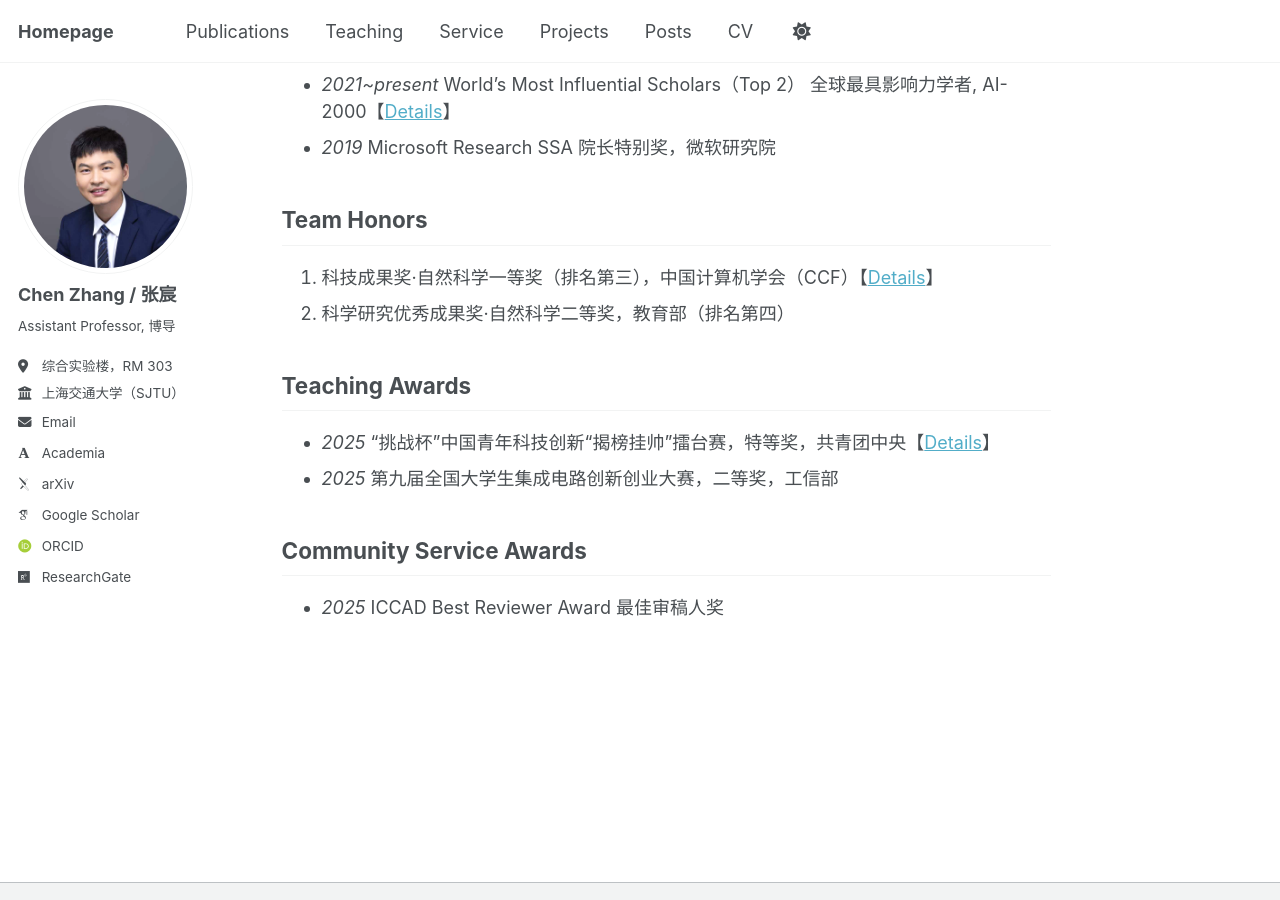
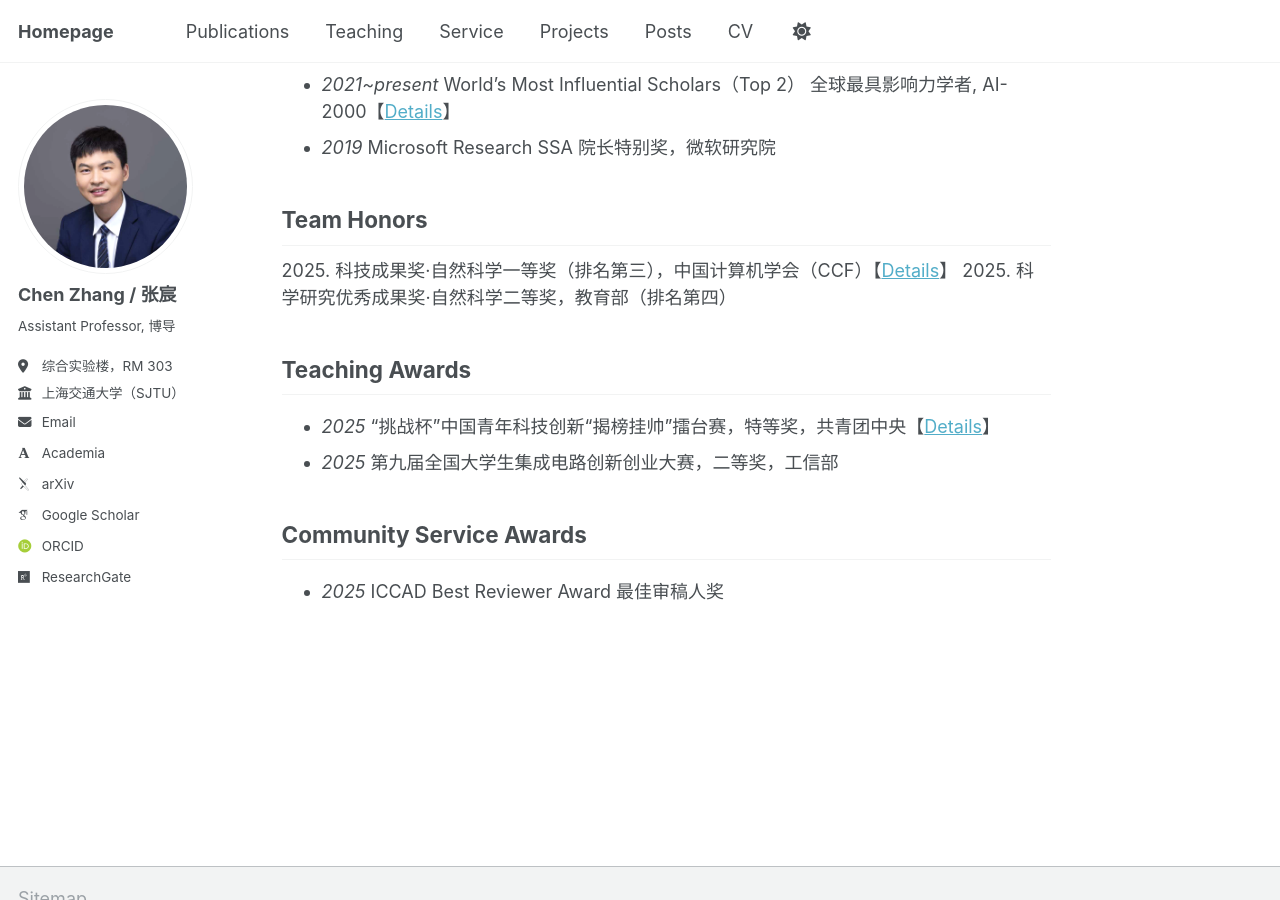
Before and after one commit to chenzhangsjtu/chenzhangsjtu.github.io, a Jekyll site: the page built from _pages/about.md, in a window 1280 px wide and 900 px high, scrolled down 2555 px. Built offline with Jekyll 4.4.1, drawn with Linux system fonts in a browser that asks for light colours; some web fonts are replaced.

Commit message:
Update about.md

```diff
--- a/_pages/about.md
+++ b/_pages/about.md
@@ -60,8 +60,8 @@ He has published about 40 papers in top-tier conferences and journals, including
 - *2019* Microsoft Research SSA 院长特别奖，微软研究院
 
 ## Team Honors
-2025. 科技成果奖·自然科学一等奖（排名第三），中国计算机学会（CCF）【[Details](https://mp.weixin.qq.com/s/E_mKk9NPjM9IHYafRUqpHA)】
-2025. 科学研究优秀成果奖·自然科学二等奖，教育部（排名第四）
+2025\. 科技成果奖·自然科学一等奖（排名第三），中国计算机学会（CCF）【[Details](https://mp.weixin.qq.com/s/E_mKk9NPjM9IHYafRUqpHA)】
+2025\. 科学研究优秀成果奖·自然科学二等奖，教育部（排名第四）
 
 ## Teaching Awards
 - *2025* “挑战杯”中国青年科技创新“揭榜挂帅”擂台赛，特等奖，共青团中央【[Details](https://mp.weixin.qq.com/s/SQKxtXRo0639CYQ8-sh8iw)】
```
